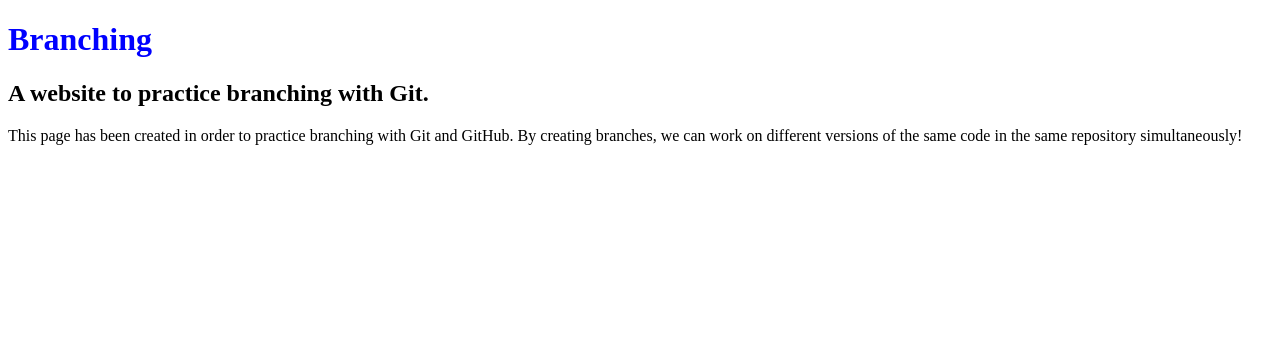
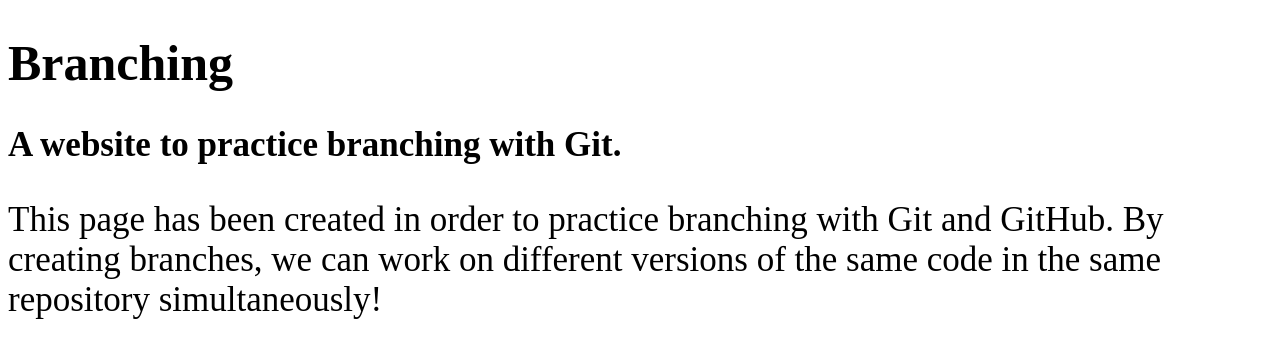
Before and after one commit to mlptechnerd01/branching-website, a plain HTML site: page index.html in a window 1280 px wide. Drawn offline with Linux system fonts and the light colour scheme.

Commit message:
updated css

```diff
--- a/css/styles.css
+++ b/css/styles.css
@@ -1,3 +1,14 @@
 h1 {
-   color: blue;
+   color: black;
+   font-size: 50px
 }
+
+h2 {
+   color: black;
+   font-size: 35px;
+}
+
+p {
+   color: black;
+   font-size: 35px;
+}
```
